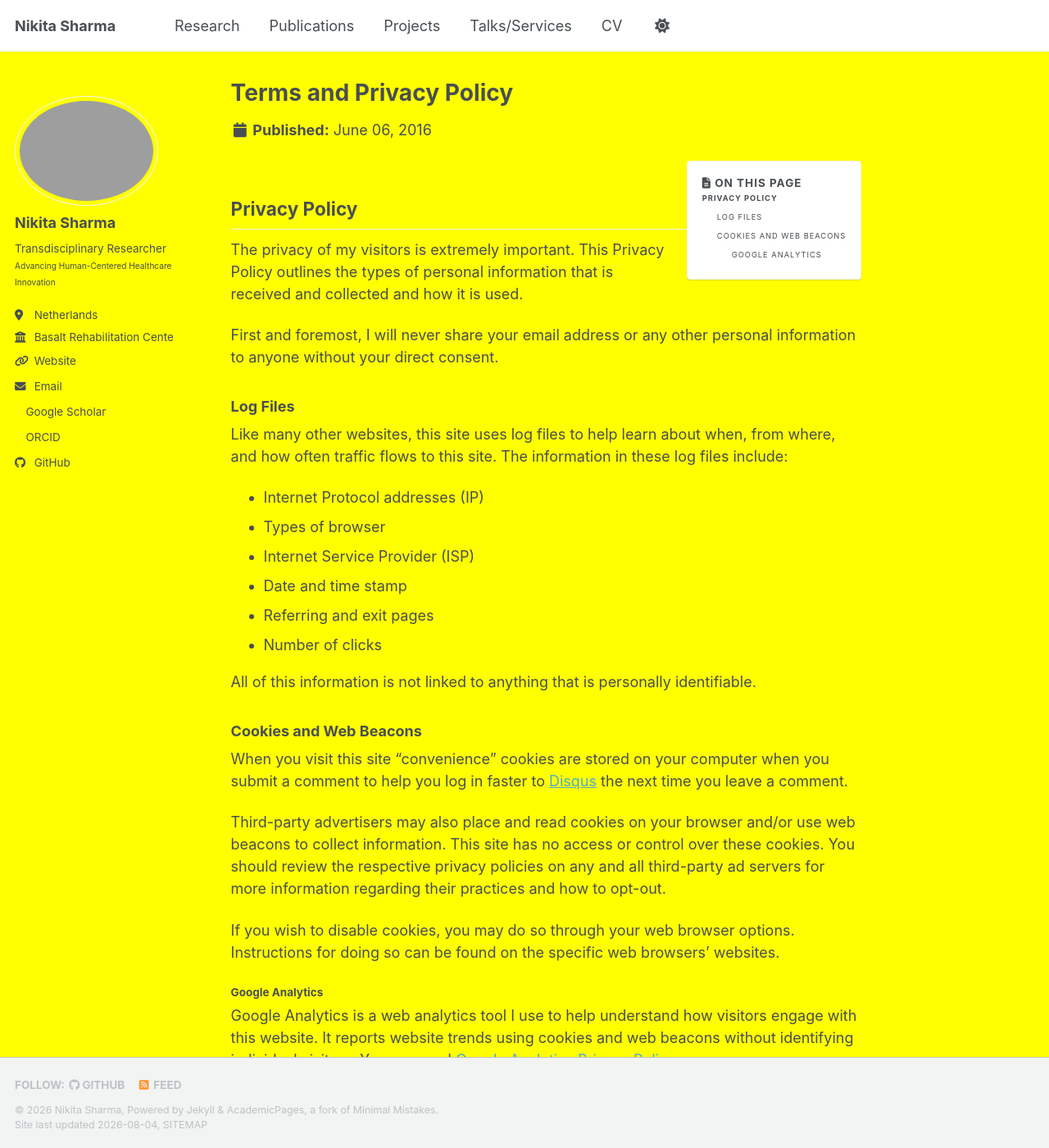
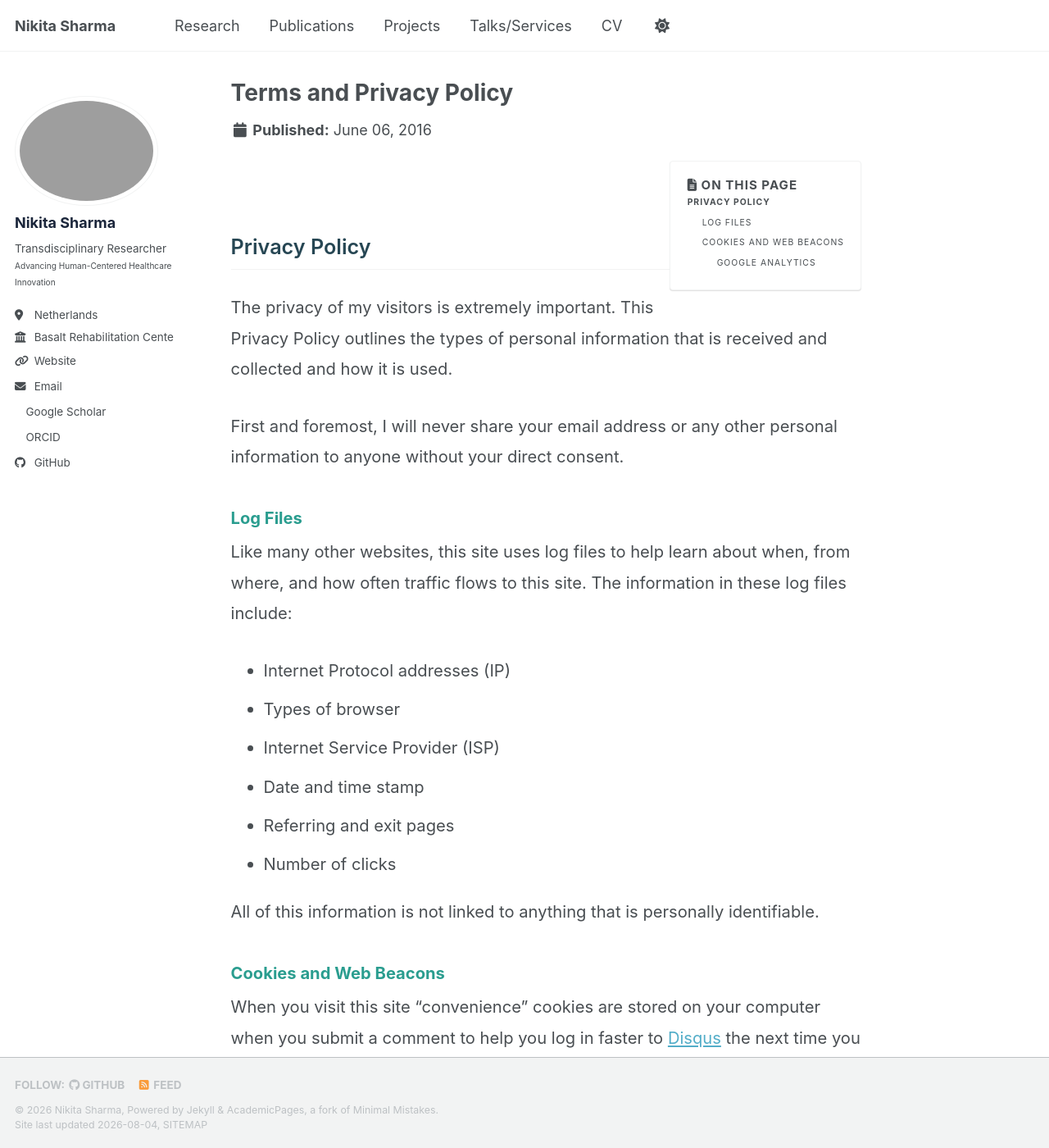
Before and after one commit to nikitasharma14/Portfolio, a Jekyll site: the page built from _pages/terms.md, in a window 1280 px wide and 1400 px high. Shown: the whole window at 82% size. Built offline with Jekyll 4.4.1, drawn with Linux system fonts in a browser that asks for light colours; a style sheet for code colours, icons or effects is not loaded.

Commit message:
Update _custom.scss

```diff
--- a/_sass/_custom.scss
+++ b/_sass/_custom.scss
@@ -1,3 +1,54 @@
-body {
-  background-color: yellow !important;
+/* ==========================================
+   Custom Homepage Styling
+   ========================================== */
+
+
+/* Main content text */
+.page__content {
+  max-width: 850px;
+  font-size: 1.12rem;
+  line-height: 1.85;
 }
+
+
+/* Sidebar name */
+.author__name {
+  color: #1B263B !important;   /* Dark navy */
+}
+
+
+/* Main page headings */
+.page__content h1 {
+  color: #1B263B !important;   /* Dark navy */
+}
+
+
+/* Section headings */
+.page__content h2 {
+  color: #264653 !important;   /* Blue-green */
+}
+
+
+/* Sub-section headings */
+.page__content h3 {
+  color: #2A9D8F !important;   /* Teal */
+}
+
+
+/* More whitespace */
+.page__content h2 {
+  margin-top: 5rem;
+  margin-bottom: 1.5rem;
+  font-weight: 600;
+}
+
+
+.page__content h3 {
+  margin-top: 2.5rem;
+}
+
+
+/* Paragraph readability */
+.page__content p {
+  margin-bottom: 1.8rem;
+}
```
